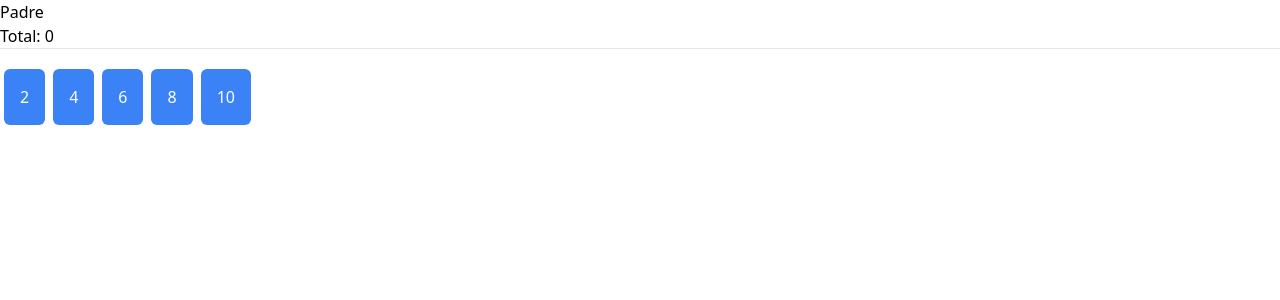
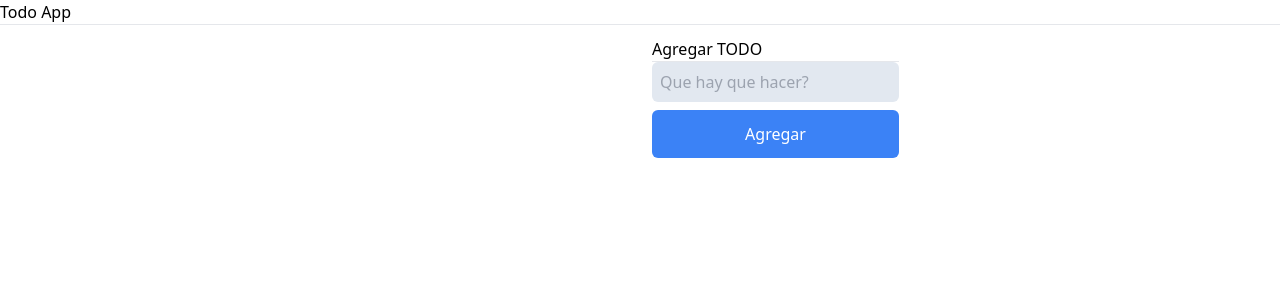
Before and after one commit to gonzalobuassodev/course-react-fernando-herrrara-hooks, a React (Vite) app: page / in a window 1280 px wide. Shown: the top 300 px of the page. Built offline with nearby package versions, Linux system fonts and the light colour scheme.

Commit message:
uso del useReducer

```diff
--- /dev/null
+++ b/src/08-useReducer/TodoAdd.tsx
@@ -0,0 +1,44 @@
+import { ChangeEvent, FormEvent, useState } from 'react'
+
+export const TodoAdd = ({ onNewTodo }: { onNewTodo: (todo: any) => void }) => {
+    const [value, setValue] = useState('')
+
+    const handleChange = (e: ChangeEvent<HTMLInputElement>) => {
+        setValue(e.target.value)
+    }
+
+    const onSubmit = (e: FormEvent<HTMLFormElement>) => {
+        e.preventDefault()
+
+        if (!value) return
+
+        const newTodo = {
+            id: new Date().getTime(),
+            description: value,
+            done: false,
+        }
+
+        onNewTodo(newTodo)
+
+        setValue('')
+    }
+
+    return (
+        <form className="flex flex-col gap-2" onSubmit={(e) => onSubmit(e)}>
+            <input
+                type="text"
+                placeholder="Que hay que hacer?"
+                className="p-2 bg-slate-200 rounded-md"
+                value={value}
+                onChange={(e) => handleChange(e)}
+            />
+
+            <button
+                className="p-3 bg-blue-500 rounded-md text-white"
+                type="submit"
+            >
+                Agregar
+            </button>
+        </form>
+    )
+}
--- /dev/null
+++ b/src/08-useReducer/TodoApp.tsx
@@ -0,0 +1,34 @@
+import { TodoLists } from './TodoLists'
+import { TodoAdd } from './TodoAdd'
+import { useTodos } from '../hooks/useTodos'
+
+export const TodoApp = () => {
+    const { todos, handleNewTodo, handleDeleteTodo, handleToggleTodo } =
+        useTodos()
+
+    return (
+        <>
+            <h1>Todo App</h1>
+
+            <hr />
+
+            <div className="flex">
+                <div className="w-[50%] p-3">
+                    <TodoLists
+                        todos={todos}
+                        handleDeleteTodo={handleDeleteTodo}
+                        handleToggleTodo={handleToggleTodo}
+                    />
+                </div>
+
+                <div className="w-50 p-3">
+                    <h4>Agregar TODO</h4>
+                    <hr />
+                    <div>
+                        <TodoAdd onNewTodo={handleNewTodo} />
+                    </div>
+                </div>
+            </div>
+        </>
+    )
+}
--- /dev/null
+++ b/src/08-useReducer/TodoItem.tsx
@@ -0,0 +1,36 @@
+import { Todo } from './interfaces'
+
+export const TodoItem = ({
+    todo,
+    handleDeleteTodo,
+    handleToggleTodo,
+}: {
+    todo: Todo
+    handleDeleteTodo: (id: number) => void
+    handleToggleTodo: (id: number) => void
+}) => {
+    const handleDelete = () => {
+        handleDeleteTodo(todo.id)
+    }
+
+    return (
+        <li
+            key={todo.id}
+            className="w-full border flex justify-between items-center p-2"
+        >
+            <span
+                className={`text-black ${todo.done ? 'line-through' : ''}`}
+                onClick={() => handleToggleTodo(todo.id)}
+            >
+                {todo.description}
+            </span>
+
+            <button
+                onClick={handleDelete}
+                className="p-1 bg-red-500 rounded-md"
+            >
+                <span className="text-white">Eliminar</span>
+            </button>
+        </li>
+    )
+}
--- /dev/null
+++ b/src/08-useReducer/TodoLists.tsx
@@ -0,0 +1,25 @@
+import { Todo } from './interfaces'
+import { TodoItem } from './TodoItem'
+
+export const TodoLists = ({
+    todos,
+    handleDeleteTodo,
+    handleToggleTodo,
+}: {
+    todos: Todo[]
+    handleDeleteTodo: (id: number) => void
+    handleToggleTodo: (id: number) => void
+}) => {
+    return (
+        <ul>
+            {todos.map((todo) => (
+                <TodoItem
+                    key={todo.id}
+                    todo={todo}
+                    handleDeleteTodo={handleDeleteTodo}
+                    handleToggleTodo={handleToggleTodo}
+                />
+            ))}
+        </ul>
+    )
+}
--- /dev/null
+++ b/src/08-useReducer/interfaces/index.ts
@@ -0,0 +1 @@
+export * from './todo.interface';
--- /dev/null
+++ b/src/08-useReducer/interfaces/todo.interface.ts
@@ -0,0 +1,5 @@
+export interface Todo {
+    id: number;
+    description: string;
+    done: boolean;
+}
--- /dev/null
+++ b/src/08-useReducer/todoReducer.ts
@@ -0,0 +1,26 @@
+import { Todo } from "./interfaces";
+
+
+export const todoReducer = (initialState: any, action: any) => {
+
+    switch (action.type) {
+        case 'ADD_TODO':
+            return [...initialState, action.payload]
+        case 'DELETE_TODO':
+            return initialState.filter((todo: Todo) => todo.id !== action.payload)
+        case 'TOGGLE_TODO':
+            return initialState.map((todo: Todo) => {
+                if (todo.id === action.payload) {
+                    return {
+                        ...todo, done: !todo.done
+                    }
+                }
+                else {
+                    return todo;
+                }
+            })
+        default:
+            return initialState;
+    }
+
+}
--- /dev/null
+++ b/src/hooks/useTodos.ts
@@ -0,0 +1,50 @@
+import { useEffect, useReducer } from "react"
+import { todoReducer } from "../08-useReducer/todoReducer"
+import { Todo } from "../08-useReducer/interfaces"
+
+
+const initialState: Todo[] = []
+
+const init = () => {
+    return JSON.parse(localStorage.getItem('todos') || '[]')
+}
+
+export const useTodos = () => {
+
+    const [todos, dispatch] = useReducer(todoReducer, initialState, init)
+
+    useEffect(() => {
+        localStorage.setItem('todos', JSON.stringify(todos))
+    }, [todos])
+
+    const handleNewTodo = (todo: any) => {
+        const action = {
+            type: 'ADD_TODO',
+            payload: todo,
+        }
+        dispatch(action)
+    }
+
+    const handleDeleteTodo = (id: number) => {
+        const action = {
+            type: 'DELETE_TODO',
+            payload: id,
+        }
+        dispatch(action)
+    }
+
+    const handleToggleTodo = (id: number) => {
+        const action = {
+            type: 'TOGGLE_TODO',
+            payload: id,
+        }
+        dispatch(action)
+    }
+
+    return {
+        todos,
+        handleNewTodo,
+        handleDeleteTodo,
+        handleToggleTodo
+    }
+}
--- a/src/main.tsx
+++ b/src/main.tsx
@@ -12,6 +12,8 @@ import { Padre } from './07-tarea-memo/Padre'
 // import { MultipleCustomHook } from './03-examples/MultipleCustomHook'
 // import { FocusScreen } from './04-useRef/FocusScreen'
 // import { Memorize } from './06-memos/Memorize'
+// import './08-useReducer/intro-reducer'
+import { TodoApp } from './08-useReducer/TodoApp'
 
 createRoot(document.getElementById('root')!).render(
     <StrictMode>
@@ -27,6 +29,7 @@ createRoot(document.getElementById('root')!).render(
         {/* <Memorize /> */}
         {/* <MemoHook /> */}
         {/* <CallbackHook /> */}
-        <Padre />
+        {/* <Padre /> */}
+        <TodoApp />
     </StrictMode>
 )
```
